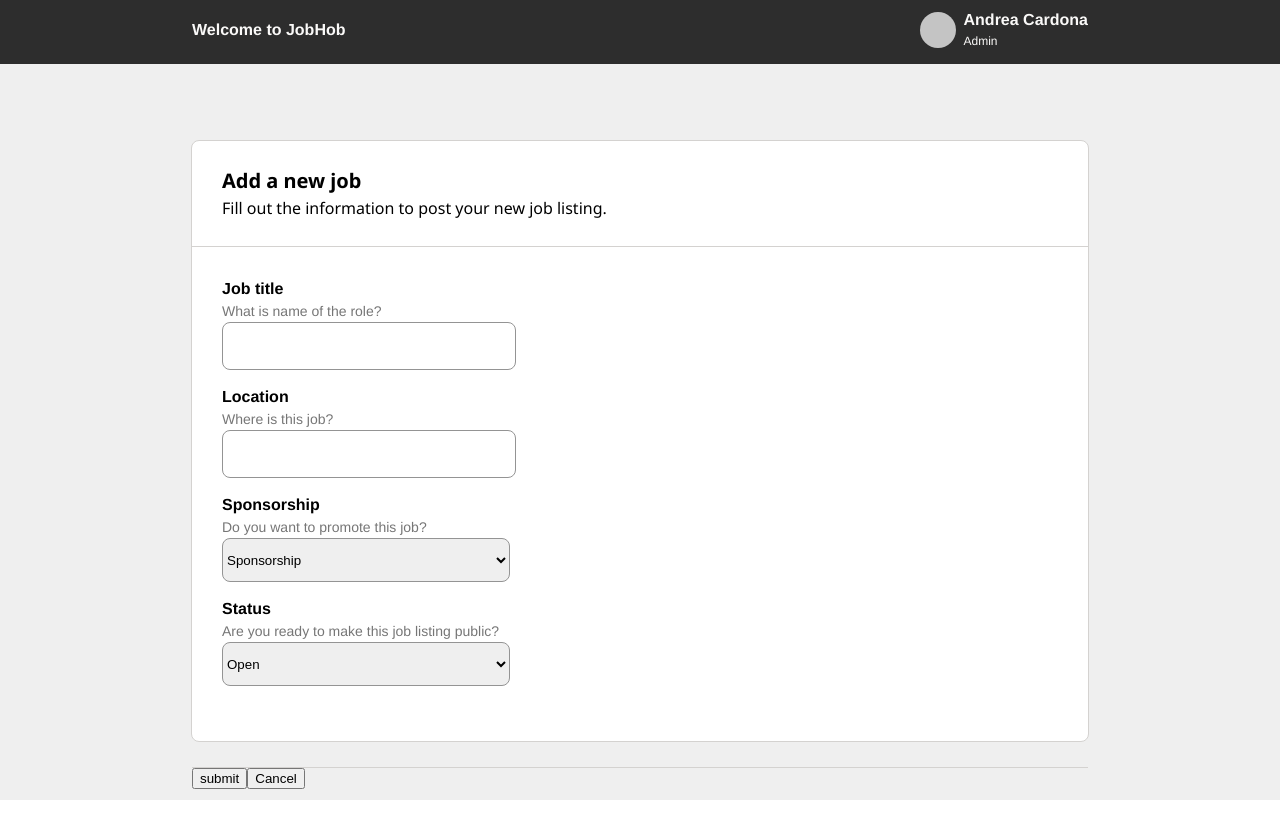
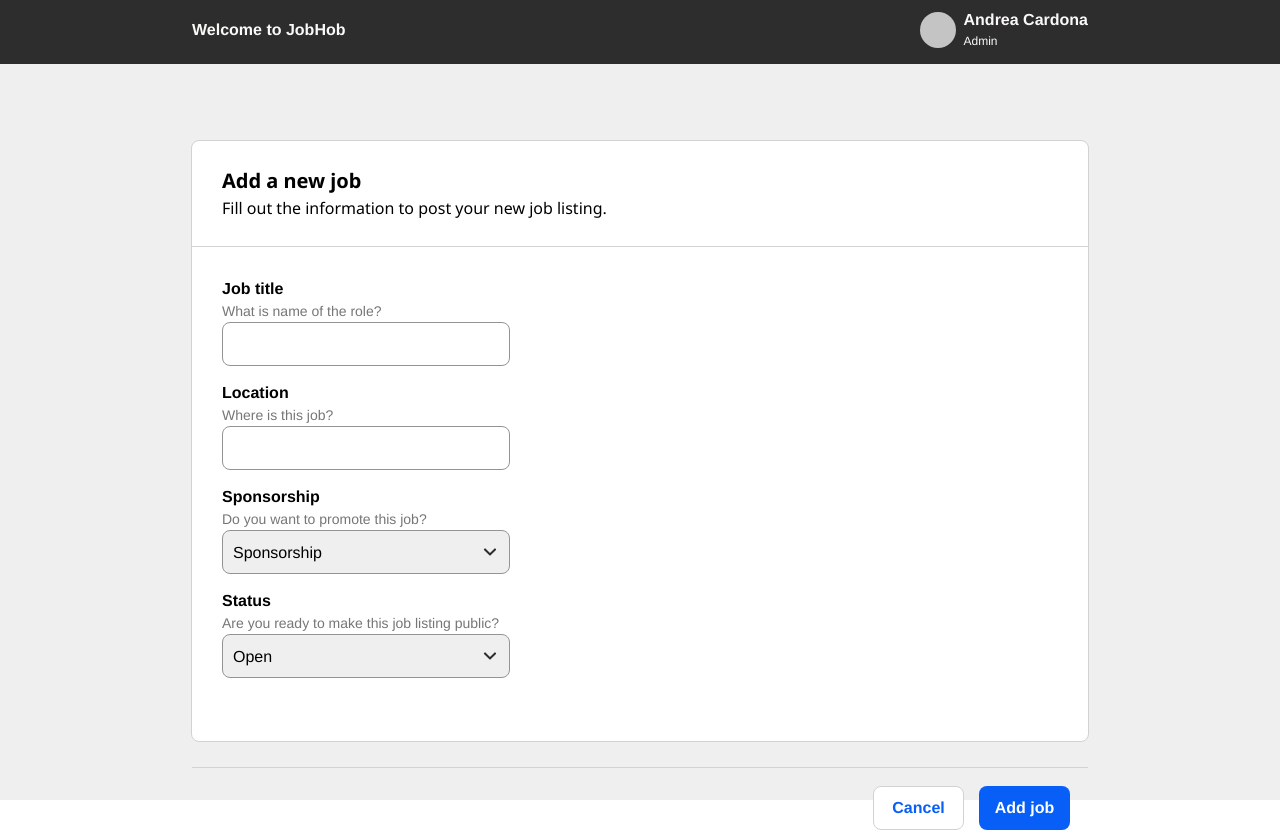
Before and after one commit to andreancardona/job-app, a React (Create React App) app: page /add-job in a window 1280 px wide. Built offline with nearby package versions, Linux system fonts and the light colour scheme.

Commit message:
update(AddJob): styling to addJob form

```diff
--- a/src/components/AddJob.js
+++ b/src/components/AddJob.js
@@ -1,10 +1,11 @@
 import React, { useState } from 'react';
 import { useHistory } from 'react-router-dom';
+import '../styles/AddJobButton.css';
 import '../styles/AddJob.css';
 
 const AddJob = (props) => {
-  const initialFormState = { id: '', title: '', location: '', sponsorship: '', status: '' };
-	const [ job, setJob ] = useState(initialFormState);
+  const initialState = { id: '', title: '', location: '', sponsorship: '', status: '' };
+	const [ job, setJob ] = useState(initialState);
 
 
 	const handleInputChange = (event) => {
@@ -24,7 +25,7 @@ const AddJob = (props) => {
     return
 
       props.addJob(job);
-        setJob(initialFormState);
+        setJob(initialState);
 
       history.push("/home")
 
@@ -52,28 +53,30 @@ const AddJob = (props) => {
       <form className="add-job-form">
         <label className="label">Job title</label>
           <div className="sub-label">What is name of the role?</div>
-          <input className="add-job-input" type="text" name="title" value={job.title} onChange={handleInputChange} />
+          <input className="input" type="text" name="title" value={job.title} onChange={handleInputChange} />
         <label className="label">Location</label>
           <div className="sub-label">Where is this job?</div>
-          <input className="add-job-input" type="text" name="location" value={job.location} onChange={handleInputChange} />
+          <input className="input" type="text" name="location" value={job.location} onChange={handleInputChange} />
         <label className="label">Sponsorship</label>
           <div className="sub-label">Do you want to promote this job?</div>
-            <select className="add-job-input" onChange={handleInputChange} name="sponsorship" value={job.sponsorship}>
+            <select className="select-input" onChange={handleInputChange} name="sponsorship" value={job.sponsorship}>
               <option value="sponsorship">Sponsorship</option>
               <option value="free">Free</option>
               <option value="Unknow">Unkown</option>
             </select>
         <label className="label">Status</label>
           <div className="sub-label">Are you ready to make this job listing public?</div>
-            <select className="add-job-input" onChange={handleInputChange} name="status" value={job.status}>
+            <select className="select-input" onChange={handleInputChange} name="status" value={job.status}>
               <option value="open">Open</option>
               <option value="pending">Pending</option>
               <option value="Closed">Closed</option>
             </select>
       </form>
       <div className="add-job-footer">
-        <button onClick={handleSubmit}>submit</button>
-        <button onClick={handleCancel} className="edit-button">Cancel</button>
+        <div className="footer-button-container">
+          <button className="cancel-button" onClick={handleCancel}>Cancel</button>
+          <button className="add-job-button" onClick={handleSubmit}>Add job</button>
+        </div>
       </div>
     </div>
 	)
--- a/src/components/App.js
+++ b/src/components/App.js
@@ -14,11 +14,11 @@ const App = () => {
     { id: 3, title: 'Dancer', location: 'Austin, TX', posted: '', sponsorship: 'yes', status: 'none' },
   ]
 
-  const initialFormState = { id: '', title: '', location: '', sponsorship: '', status: '' };
+  const initialState = { id: '', title: '', location: '', sponsorship: '', status: '' };
 
   // Set our state / Read our list of jobs
   const [ jobs, setJobs ] = useState(jobsList)
-	const [ currentJob, setCurrentJob ] = useState(initialFormState)
+	const [ currentJob, setCurrentJob ] = useState(initialState)
 	const [ editing, setEditing ] = useState(false)
 
  // Allow user to edit job
--- a/src/styles/AddJob.css
+++ b/src/styles/AddJob.css
@@ -48,6 +48,34 @@
   text-align: left;
 }
 
+input {
+  font-family: "Helvetica Neue";
+  font-size: 16px;
+  font-style: normal;
+  font-weight: 400;
+  line-height: 24px;
+  letter-spacing: 0em;
+  text-align: left;
+  padding-left: 10px;
+}
+
+select {
+  font-family: "Helvetica Neue";
+  font-size: 16px;
+  font-style: normal;
+  font-weight: 400;
+  line-height: 24px;
+  letter-spacing: 0em;
+  text-align: left;
+  padding: 10px;
+  -webkit-appearance: none;
+  -moz-appearance: none;
+  appearance: none;
+  background-image: url("../images/caret.svg");
+  background-position: 260px center;
+  background-repeat: no-repeat;
+}
+
 .sub-label {
   font-family: "Helvetica Neue";
   font-size: 14px;
@@ -59,7 +87,15 @@
   color: #767676;
 }
 
-.add-job-input {
+.input {
+  width: 274px;
+  height: 40px;
+  border: 1px solid #949494;
+  border-radius: 8px;
+  margin-bottom: 15px;
+}
+
+.select-input {
   width: 288px;
   height: 44px;
   border: 1px solid #949494;
@@ -67,7 +103,28 @@
   margin-bottom: 15px;
 }
 
-.add-job-footer{
+.add-job-footer {
   height: 70px;
   border-top: 1px solid #d4d2d0;
 }
+
+.cancel-button {
+  color: #085FF7;
+  font-family: Helvetica Neue;
+  font-style: normal;
+  font-weight: 700;
+  font-size: 16px;
+  line-height: 18px;
+  background: #ffff;
+  padding: 13px, 16px, 13px, 16px;
+  border-radius: 8px;
+  width: 91px;
+  height: 44px;
+  border: 1px solid #d4d2d0;
+  margin-right: 15px;
+}
+
+.footer-button-container {
+  margin: 18px 18px 0 0;
+  float: right;
+}
```
Also changed, not shown: src/components/DropdownMenu.js (added), src/images/caret.svg (added).
